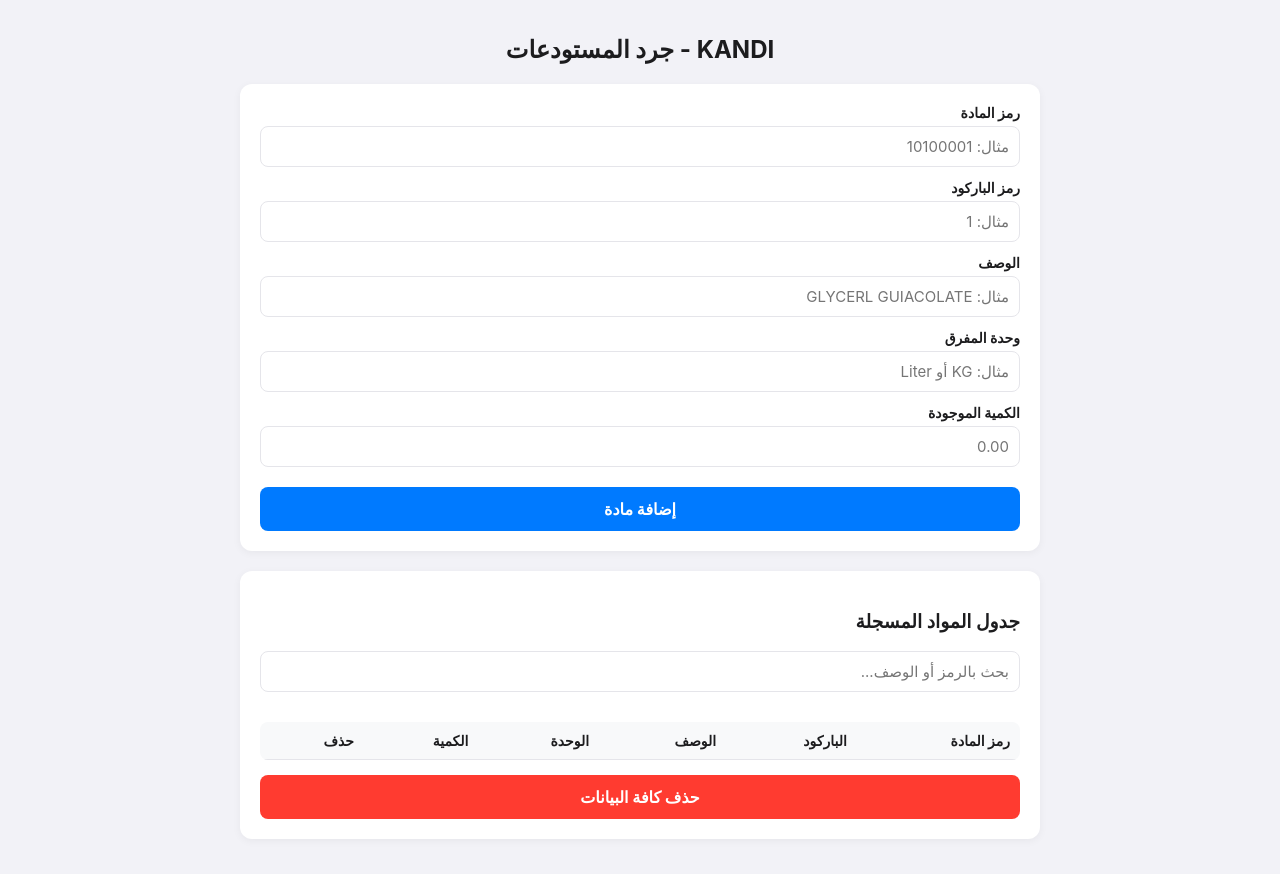
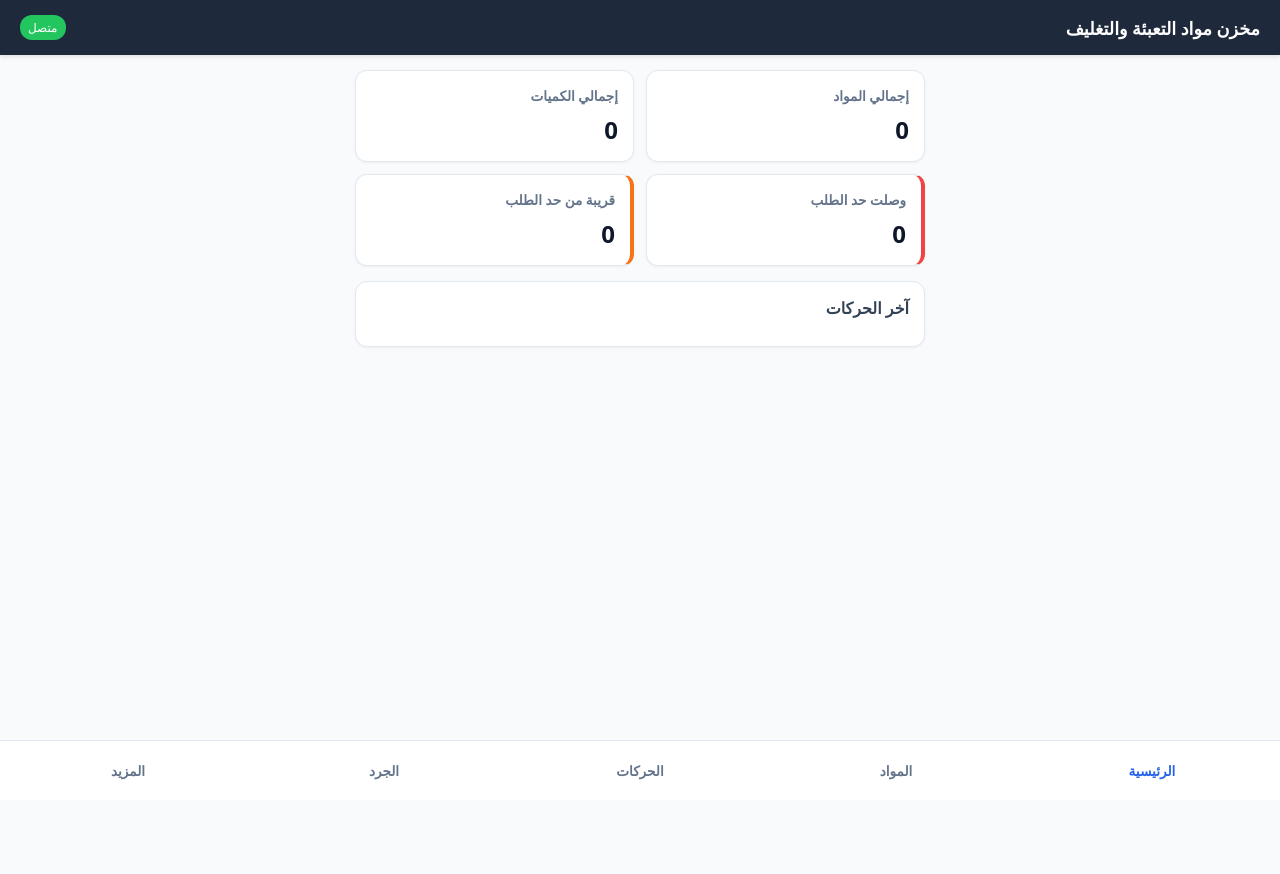
Before and after one commit to Gavin411408Lewis-debug/Kindi-app, a website: page index.html in a window 1280 px wide. After the commit the page ends 800 px from the top, so only its background shows below. Drawn offline with Linux system fonts and the light colour scheme.

Commit message:
Update index.html

```diff
--- a/index.html
+++ b/index.html
@@ -1,260 +1,185 @@
-
 <!DOCTYPE html>
 <html lang="ar" dir="rtl">
 <head>
     <meta charset="UTF-8">
     <meta name="viewport" content="width=device-width, initial-scale=1.0">
-    <title>KANDI - إدارة المواد والمستودعات</title>
-
-    <meta name="mobile-web-app-capable" content="yes">
-    <meta name="apple-mobile-web-app-capable" content="yes">
-    <meta name="apple-mobile-web-app-status-bar-style" content="black-translucent">
-    <meta name="apple-mobile-web-app-title" content="KANDI">
-    <link rel="manifest" href="manifest.json">
-
-    <style>
-        :root {
-            --primary: #007aff;
-            --danger: #ff3b30;
-            --bg: #f2f2f7;
-            --card-bg: #ffffff;
-            --text: #1c1c1e;
-            --border: #e5e5ea;
-        }
-
-        * {
-            box-sizing: border-box;
-            font-family: -apple-system, BlinkMacSystemFont, "Segoe UI", Roboto, Helvetica, Arial, sans-serif;
-        }
-
-        body {
-            background-color: var(--bg);
-            color: var(--text);
-            margin: 0;
-            padding: 15px;
-            direction: rtl;
-        }
-
-        .container {
-            max-width: 800px;
-            margin: 0 auto;
-        }
-
-        h2 {
-            text-align: center;
-            margin-bottom: 20px;
-        }
-
-        .card {
-            background: var(--card-bg);
-            padding: 20px;
-            border-radius: 12px;
-            box-shadow: 0 2px 8px rgba(0,0,0,0.05);
-            margin-bottom: 20px;
-        }
-
-        .form-group {
-            margin-bottom: 12px;
-        }
-
-        label {
-            display: block;
-            font-size: 14px;
-            font-weight: bold;
-            margin-bottom: 5px;
-        }
-
-        input {
-            width: 100%;
-            padding: 10px;
-            border: 1px solid var(--border);
-            border-radius: 8px;
-            font-size: 15px;
-            outline: none;
-        }
-
-        input:focus {
-            border-color: var(--primary);
-        }
-
-        .btn {
-            width: 100%;
-            padding: 12px;
-            border: none;
-            border-radius: 8px;
-            font-size: 16px;
-            font-weight: bold;
-            cursor: pointer;
-            margin-top: 8px;
-        }
-
-        .btn-primary {
-            background-color: var(--primary);
-            color: white;
-        }
-
-        .btn-danger {
-            background-color: var(--danger);
-            color: white;
-        }
-
-        .table-responsive {
-            overflow-x: auto;
-            margin-top: 15px;
-        }
-
-        table {
-            width: 100%;
-            border-collapse: collapse;
-            background: white;
-            border-radius: 8px;
-            overflow: hidden;
-            font-size: 14px;
-        }
-
-        th, td {
-            padding: 10px;
-            text-align: right;
-            border-bottom: 1px solid var(--border);
-        }
-
-        th {
-            background-color: #f8f9fa;
-            font-weight: bold;
-        }
-
-        .search-box {
-            margin-bottom: 15px;
-        }
-    </style>
+    <title>مخزن مواد التعبئة والتغليف</title>
+    <link rel="manifest" href="/manifest.json">
+    <meta name="theme-color" content="#1e293b">
+    <link rel="stylesheet" href="style.css">
 </head>
 <body>
 
-<div class="container">
-    <h2>KANDI - جرد المستودعات</h2>
+    <!-- Header -->
+    <header class="app-header">
+        <h1>مخزن مواد التعبئة والتغليف</h1>
+        <span class="status-badge" id="online-status">متصل</span>
+    </header>
 
-    <!-- إدخال المادة -->
-    <div class="card">
-        <div class="form-group">
-            <label>رمز المادة</label>
-            <input type="text" id="itemCode" placeholder="مثال: 10100001">
+    <!-- Main Content Area -->
+    <main class="container" id="main-content">
+
+        <!-- Tab 1: Dashboard -->
+        <section id="tab-dashboard" class="tab-content active">
+            <div class="stats-grid">
+                <div class="stat-card">
+                    <h3>إجمالي المواد</h3>
+                    <p id="stat-total-items">0</p>
                 </div>
-        <div class="form-group">
-            <label>رمز الباركود</label>
-            <input type="text" id="barcode" placeholder="مثال: 1">
+                <div class="stat-card">
+                    <h3>إجمالي الكميات</h3>
+                    <p id="stat-total-qty">0</p>
                 </div>
-        <div class="form-group">
-            <label>الوصف</label>
-            <input type="text" id="description" placeholder="مثال: GLYCERL GUIACOLATE">
+                <div class="stat-card alert-red">
+                    <h3>وصلت حد الطلب</h3>
+                    <p id="stat-reorder-reached">0</p>
                 </div>
-        <div class="form-group">
-            <label>وحدة المفرق</label>
-            <input type="text" id="unit" placeholder="مثال: KG أو Liter">
-        </div>
-        <div class="form-group">
-            <label>الكمية الموجودة</label>
-            <input type="number" step="any" id="quantity" placeholder="0.00">
-        </div>
-        <button class="btn btn-primary" onclick="addItem()">إضافة مادة</button>
-    </div>
-
-    <!-- قائمة المواد -->
-    <div class="card">
-        <h3>جدول المواد المسجلة</h3>
-        <input type="text" id="search" class="search-box" placeholder="بحث بالرمز أو الوصف..." onkeyup="filterItems()">
-
-        <div class="table-responsive">
-            <table>
-                <thead>
-                    <tr>
-                        <th>رمز المادة</th>
-                        <th>الباركود</th>
-                        <th>الوصف</th>
-                        <th>الوحدة</th>
-                        <th>الكمية</th>
-                        <th>حذف</th>
-                    </tr>
-                </thead>
-                <tbody id="itemsList"></tbody>
-            </table>
-        </div>
-
-        <button class="btn btn-danger" onclick="clearAll()" style="margin-top: 15px;">حذف كافة البيانات</button>
+                <div class="stat-card alert-orange">
+                    <h3>قريبة من حد الطلب</h3>
+                    <p id="stat-reorder-near">0</p>
                 </div>
             </div>
 
-<script>
-    let items = JSON.parse(localStorage.getItem('kandi_items')) || [];
+            <div class="card">
+                <h2>آخر الحركات</h2>
+                <div id="recent-transactions" class="list-group">
+                    <!-- Dynamic Rows -->
+                </div>
+            </div>
+        </section>
 
-    function renderItems(data = items) {
-        const tbody = document.getElementById('itemsList');
-        tbody.innerHTML = '';
+        <!-- Tab 2: Items Management -->
+        <section id="tab-items" class="tab-content">
+            <div class="actions-bar">
+                <input type="text" id="search-input" placeholder="بحث برمز، وصف، أو مستحضر..." oninput="loadItems()">
+                <button class="btn btn-primary" onclick="openModal('modal-add-item')">+ إضافة مادة</button>
+            </div>
+            <div id="items-list" class="items-grid">
+                <!-- Dynamic Items -->
+            </div>
+        </section>
 
-        data.forEach((item, index) => {
-            tbody.innerHTML += `
-                <tr>
-                    <td>${item.code}</td>
-                    <td>${item.barcode}</td>
-                    <td>${item.desc}</td>
-                    <td>${item.unit}</td>
-                    <td><b>${item.qty}</b></td>
-                    <td><button onclick="deleteItem(${index})" style="color:red; border:none; background:none; cursor:pointer;">✕</button></td>
-                </tr>
-            `;
-        });
-    }
+        <!-- Tab 3: Transactions -->
+        <section id="tab-transactions" class="tab-content">
+            <div class="action-buttons-grid">
+                <button class="btn btn-success" onclick="openModal('modal-in')">إضافة للمخزون (دخول)</button>
+                <button class="btn btn-danger" onclick="openModal('modal-out')">إخراج مواد (صرف)</button>
+                <button class="btn btn-warning" onclick="openModal('modal-transfer')">تحويل موقع</button>
+            </div>
+            <div class="card margin-top">
+                <h2>سجل الحركات اليومية</h2>
+                <div id="all-transactions" class="list-group">
+                    <!-- Dynamic Transactions -->
+                </div>
+            </div>
+        </section>
 
-    function addItem() {
-        const code = document.getElementById('itemCode').value;
-        const barcode = document.getElementById('barcode').value;
-        const desc = document.getElementById('description').value;
-        const unit = document.getElementById('unit').value;
-        const qty = document.getElementById('quantity').value;
+        <!-- Tab 4: Audit -->
+        <section id="tab-audit" class="tab-content">
+            <div class="card">
+                <h2>إجراء جرد فعلي</h2>
+                <form id="form-audit" onsubmit="handleAudit(event)">
+                    <div class="form-group">
+                        <label>اختر المادة:</label>
+                        <select id="audit-item-id" required class="input-field"></select>
+                    </div>
+                    <div class="form-group">
+                        <label>الكمية الفعلية بالمخزن:</label>
+                        <input type="number" step="any" id="audit-actual-qty" required class="input-field">
+                    </div>
+                    <div class="form-group">
+                        <label>ملاحظات الجرد:</label>
+                        <input type="text" id="audit-notes" class="input-field">
+                    </div>
+                    <button type="submit" class="btn btn-primary btn-block">حفظ وتعديل الجرد</button>
+                </form>
+            </div>
+        </section>
 
-        if (!code || !desc) {
-            alert('يرجى إدخال رمز المادة والوصف على الأقل!');
-            return;
-        }
+        <!-- Tab 5: More / Reports -->
+        <section id="tab-more" class="tab-content">
+            <div class="card">
+                <h2>التقارير والإعدادات</h2>
+                <div class="list-group">
+                    <button class="btn btn-outline btn-block" onclick="exportData('items')">تصدير تقرير المخزون الحالي</button>
+                    <button class="btn btn-outline btn-block" onclick="exportData('transactions')">تصدير سجل الحركات</button>
+                    <button class="btn btn-outline btn-block" onclick="exportData('reorder')">تصدير مواد حد الطلب</button>
+                </div>
+            </div>
+        </section>
 
-        items.push({ code, barcode, desc, unit, qty });
-        localStorage.setItem('kandi_items', JSON.stringify(items));
-        renderItems();
+    </main>
 
-        // تفريغ الحقول
-        document.getElementById('itemCode').value = '';
-        document.getElementById('barcode').value = '';
-        document.getElementById('description').value = '';
-        document.getElementById('unit').value = '';
-        document.getElementById('quantity').value = '';
-    }
+    <!-- Modal: Add Item -->
+    <div id="modal-add-item" class="modal">
+        <div class="modal-content">
+            <span class="close" onclick="closeModal('modal-add-item')">&times;</span>
+            <h2>إضافة مادة جديدة</h2>
+            <form onsubmit="handleAddItem(event)">
+                <input type="text" id="add-code" placeholder="رمز المادة *" required class="input-field">
+                <input type="text" id="add-desc" placeholder="وصف المادة *" required class="input-field">
+                <input type="text" id="add-product" placeholder="اسم المستحضر *" required class="input-field">
+                <input type="text" id="add-unit" placeholder="الوحدة (كغم، قطعة، متر...)" required class="input-field">
+                <input type="number" step="any" id="add-qty" placeholder="الكمية الأولية" class="input-field">
+                <input type="number" step="any" id="add-reorder" placeholder="حد الطلب" class="input-field">
+                <input type="text" id="add-location" placeholder="موقع التخزين" class="input-field">
+                <input type="text" id="add-notes" placeholder="ملاحظات" class="input-field">
+                <button type="submit" class="btn btn-primary btn-block">حفظ المادة</button>
+            </form>
+        </div>
+    </div>
 
-    function deleteItem(index) {
-        items.splice(index, 1);
-        localStorage.setItem('kandi_items', JSON.stringify(items));
-        renderItems();
-    }
+    <!-- Modal: In Transaction -->
+    <div id="modal-in" class="modal">
+        <div class="modal-content">
+            <span class="close" onclick="closeModal('modal-in')">&times;</span>
+            <h2>إضافة كمية للمخزون</h2>
+            <form onsubmit="handleInTransaction(event)">
+                <select id="in-item-id" required class="input-field"></select>
+                <input type="number" step="any" id="in-qty" placeholder="الكمية *" required class="input-field">
+                <input type="text" id="in-doc" placeholder="رقم المستند / الوصل *" required class="input-field">
+                <input type="text" id="in-notes" placeholder="ملاحظات" class="input-field">
+                <button type="submit" class="btn btn-success btn-block">تأكيد الإضافة</button>
+            </form>
+        </div>
+    </div>
 
-    function clearAll() {
-        if (confirm('هل أنت تأكد من حذف جميع المواد؟')) {
-            items = [];
-            localStorage.removeItem('kandi_items');
-            renderItems();
-        }
-    }
+    <!-- Modal: Out Transaction -->
+    <div id="modal-out" class="modal">
+        <div class="modal-content">
+            <span class="close" onclick="closeModal('modal-out')">&times;</span>
+            <h2>إخراج مواد من المخزون</h2>
+            <form onsubmit="handleOutTransaction(event)">
+                <select id="out-item-id" required class="input-field"></select>
+                <input type="number" step="any" id="out-qty" placeholder="الكمية المطلوبة *" required class="input-field">
+                <input type="text" id="out-product" placeholder="اسم المستحضر *" required class="input-field">
+                <input type="text" id="out-batch" placeholder="رقم الوجبة / الباج *" required class="input-field">
+                <input type="text" id="out-doc" placeholder="رقم المستند *" required class="input-field">
+                <input type="text" id="out-notes" placeholder="ملاحظات" class="input-field">
+                <button type="submit" class="btn btn-danger btn-block">تأكيد الإخراج</button>
+            </form>
+        </div>
+    </div>
 
-    function filterItems() {
-        const query = document.getElementById('search').value.toLowerCase();
-        const filtered = items.filter(i =>
-            i.code.toLowerCase().includes(query) ||
-            i.desc.toLowerCase().includes(query) ||
-            i.barcode.toLowerCase().includes(query)
-        );
-        renderItems(filtered);
-    }
+    <!-- Bottom Navigation Bar (Mobile) -->
+    <nav class="bottom-nav">
+        <button class="nav-item active" onclick="switchTab('tab-dashboard', this)">
+            <span>الرئيسية</span>
+        </button>
+        <button class="nav-item" onclick="switchTab('tab-items', this)">
+            <span>المواد</span>
+        </button>
+        <button class="nav-item" onclick="switchTab('tab-transactions', this)">
+            <span>الحركات</span>
+        </button>
+        <button class="nav-item" onclick="switchTab('tab-audit', this)">
+            <span>الجرد</span>
+        </button>
+        <button class="nav-item" onclick="switchTab('tab-more', this)">
+            <span>المزيد</span>
+        </button>
+    </nav>
 
-    // تشغيل القائمة عند الفتح
-    renderItems();
-</script>
-
+    <script src="app.js"></script>
 </body>
 </html>
```
Lines whose indentation alone changed are shown as unchanged.
